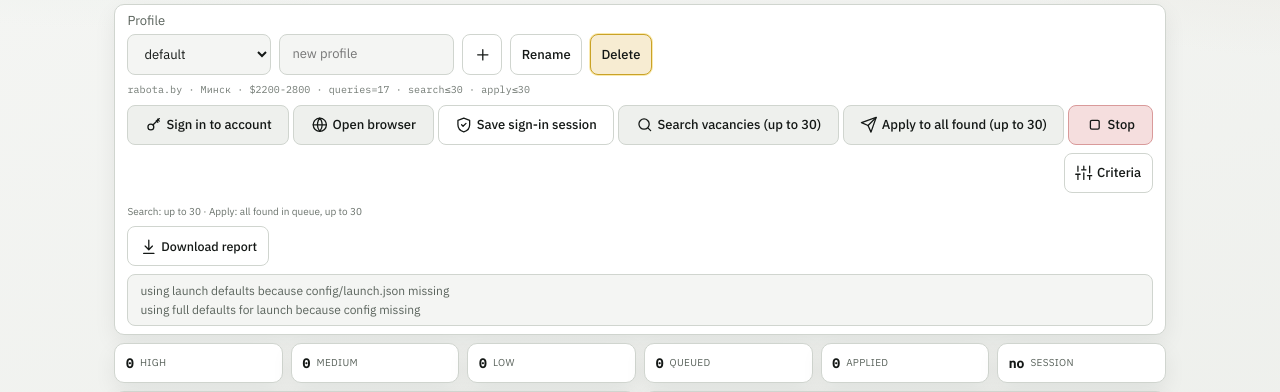
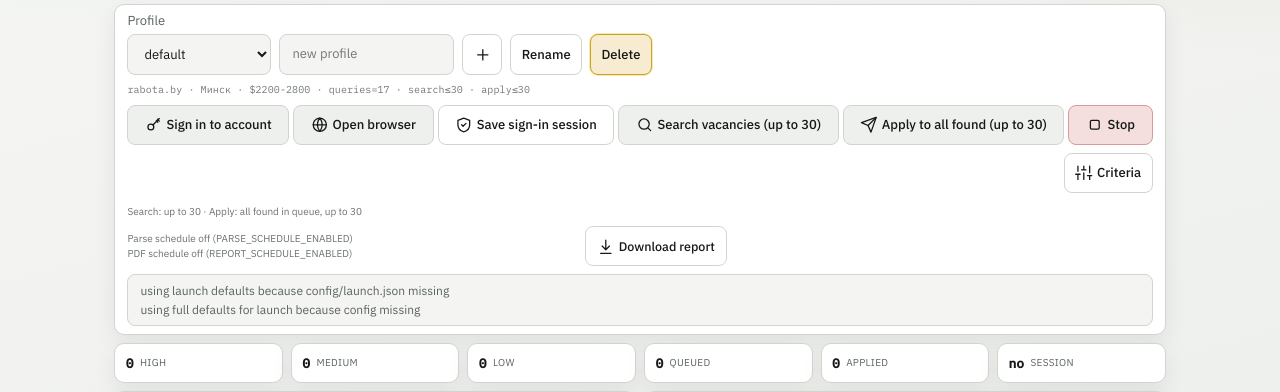
Before and after one commit to martim-x/AutoApply, a FastAPI app: page / in a window 1280 px wide. Shown: the part 134-526 px from the top of the page. Run offline with FastAPI, Linux system fonts and the light colour scheme; data comes from the database, SQL or seed files in the repository; data that the repository does not hold is empty; some libraries are stand-ins or nearby versions.

Commit message:
Fix schedule status hints and LinkedIn SERP found/kept wording.
Wire parse/PDF schedule hints next to the report menu, align LinkedIn
completion text with HH found/kept/limit, and refresh getting-started
for launch.schedule + data/config paths.

Co-authored-by: Cursor <cursoragent@cursor.com>

```diff
--- a/app/infrastructure/browser/linkedin_gateway.py
+++ b/app/infrastructure/browser/linkedin_gateway.py
@@ -327,6 +327,7 @@ class LinkedInBrowserGateway:
             JobStatus.SEARCHING,
             f"LinkedIn vacancies… limit={launch.vacancy_limit}",
         )
+        found = 0
         saved = 0
         walk = s.serp_walk_knobs()
         streak_stop = int(walk["old_streak_stop"])
@@ -398,6 +399,7 @@ class LinkedInBrowserGateway:
                             if not jid or jid in seen_ids:
                                 continue
                             seen_ids.add(jid)
+                            found += 1
                             is_dup = is_duplicate_vacancy(
                                 url=link,
                                 vacancy_id=jid,
@@ -526,8 +528,8 @@ class LinkedInBrowserGateway:
                     pass
 
                 msg = (
-                    f"LinkedIn SERP: сохранено в очередь {saved} "
-                    f"(лимит {launch.vacancy_limit})"
+                    f"LinkedIn SERP найдено: {found}; оставлено в очереди: {saved}; "
+                    f"лимит поиска: {launch.vacancy_limit}"
                 )
                 self._log(profile, "linkedin_vacancies_done", msg)
                 current = uow.jobs.get_status(profile)
--- a/app/interfaces/web/static/app.js
+++ b/app/interfaces/web/static/app.js
@@ -377,6 +377,53 @@
     setReportMenuOpen(false);
   }
 
+  function formatScheduleWhen(value) {
+    if (value == null || value === "") return "—";
+    if (typeof value === "number" && Number.isFinite(value)) {
+      try {
+        return new Date(value * 1000).toLocaleString();
+      } catch (_) {
+        return "—";
+      }
+    }
+    const s = String(value);
+    try {
+      const d = new Date(s);
+      if (!Number.isNaN(d.getTime())) return d.toLocaleString();
+    } catch (_) {}
+    return s.length > 22 ? s.slice(0, 19).replace("T", " ") : s;
+  }
+
+  function paintScheduleHints(st) {
+    const parseEl = $("parseScheduleHint");
+    const reportEl = $("reportScheduleHint");
+    const parse = (st && st.parse_schedule) || null;
+    const report = (st && st.report_schedule) || null;
+    if (parseEl) {
+      if (parse && parse.enabled) {
+        parseEl.textContent = t("parse.schedule.hint", {
+          times: parse.times_display || "—",
+          tz: parse.timezone || "Europe/Minsk",
+          rules: parse.cron_job_rules || "—",
+          when: formatScheduleWhen(parse.next_run_iso),
+          last: formatScheduleWhen(parse.last_run_at),
+        });
+      } else {
+        parseEl.textContent = t("parse.schedule.off");
+      }
+    }
+    if (reportEl) {
+      if (report && report.enabled) {
+        reportEl.textContent = t("report.schedule.hint", {
+          when: formatScheduleWhen(report.next_run_iso),
+          last: formatScheduleWhen(report.last_run_at),
+        });
+      } else {
+        reportEl.textContent = t("report.schedule.off");
+      }
+    }
+  }
+
   function initReportMenu() {
     const btn = $("btnDownloadReport");
     const panel = $("reportMenuPanel");
@@ -790,6 +837,7 @@
     if (st.notifications) showNotifications(st.notifications);
     showLastAlert(st.last_alert);
     updateSessionBanner(st);
+    paintScheduleHints(st);
 
     const remotes = st.remote_browsers || {};
     const remoteForWs =
@@ -1755,10 +1803,11 @@
         setLaunchMessage(r.error || t("launch.err.validate"), false);
         return;
       }
+      // Sync schedule UI from textarea DSL, then keep UI as editor source of truth.
+      fillScheduleFields(r.launch);
       const launch = { ...(r.launch || {}), schedule: readScheduleFromFields() };
       setLaunchMessage(t("launch.ok"), true);
       updateLaunchMeta(launch);
-      fillScheduleFields(launch);
     } catch (e) {
       setLaunchMessage(String(e.message || e), false);
     }
--- a/app/interfaces/web/static/i18n.js
+++ b/app/interfaces/web/static/i18n.js
@@ -32,7 +32,7 @@
       "th.loc": "Локация",
       "report.schedule.hint": "Расписание PDF: след. {when} · последний {last}",
       "report.schedule.off": "Расписание PDF выключено (REPORT_SCHEDULE_ENABLED)",
-      "parse.schedule.hint": "Парсинг по расписанию: {times} ({tz}) · след. {when} · последний {last}",
+      "parse.schedule.hint": "Парсинг: {times} ({tz}) · rules={rules} · след. {when} · последний {last}",
       "parse.schedule.off": "Расписание парсинга выключено (PARSE_SCHEDULE_ENABLED)",
       "theme.group": "Тема оформления",
       "theme.system": "Как в системе",
@@ -185,7 +185,7 @@
       "th.loc": "Location",
       "report.schedule.hint": "PDF schedule: next {when} · last {last}",
       "report.schedule.off": "PDF schedule off (REPORT_SCHEDULE_ENABLED)",
-      "parse.schedule.hint": "Parse schedule: {times} ({tz}) · next {when} · last {last}",
+      "parse.schedule.hint": "Parse: {times} ({tz}) · rules={rules} · next {when} · last {last}",
       "parse.schedule.off": "Parse schedule off (PARSE_SCHEDULE_ENABLED)",
       "theme.group": "Color theme",
       "theme.system": "System",
--- a/app/interfaces/web/static/style.css
+++ b/app/interfaces/web/static/style.css
@@ -587,6 +587,16 @@ select, input[type="text"] {
   min-width: 0;
   text-align: right;
 }
+.schedule-hints {
+  flex: 1 1 14rem;
+  min-width: 0;
+  display: flex;
+  flex-direction: column;
+  gap: 2px;
+}
+.schedule-hints .limits-hint {
+  margin: 0;
+}
 .report-menu {
   position: relative;
   flex: 0 0 auto;
--- a/app/interfaces/web/templates/index.html
+++ b/app/interfaces/web/templates/index.html
@@ -259,6 +259,10 @@
       </div>
 
       <div class="toolbar-meta" data-workspace-panel="shared">
+        <div class="schedule-hints" id="scheduleHints">
+          <p class="limits-hint" id="parseScheduleHint"></p>
+          <p class="limits-hint" id="reportScheduleHint"></p>
+        </div>
         <div class="report-menu" id="reportMenu">
           <button type="button" id="btnDownloadReport" class="ghost touch" aria-haspopup="menu" aria-expanded="false"
             data-i18n="report.download.aria" data-i18n-attr="aria-label,title">
```
Also changed, not shown: docs/getting-started.md (+14 -20 lines).
